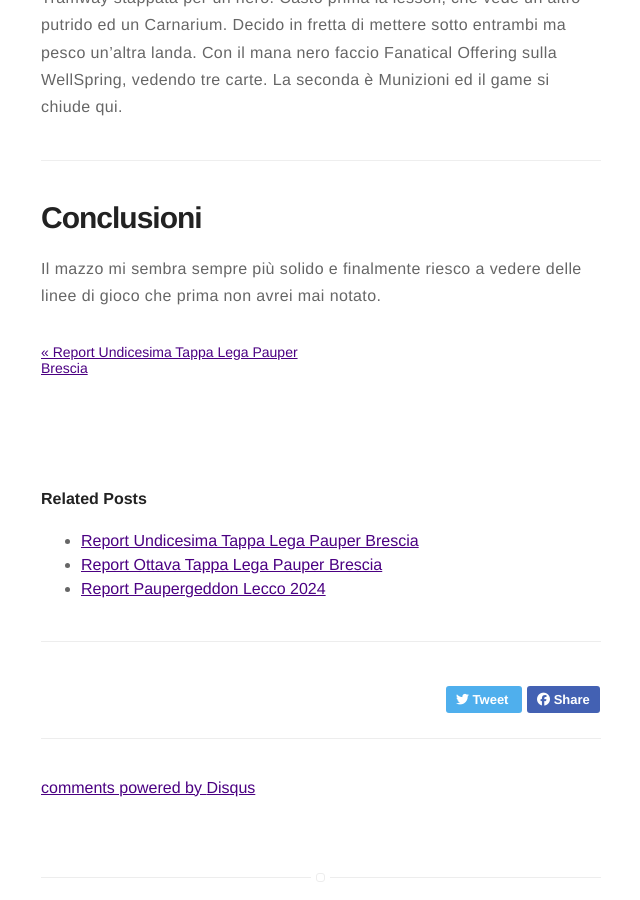
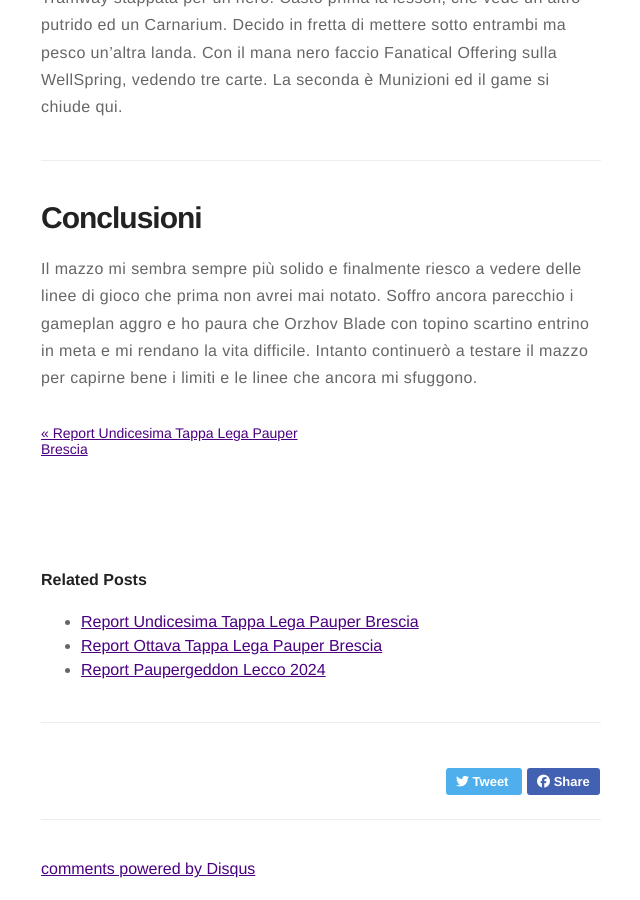
Before and after one commit to EliaTogni/EliaTogni.github.io, a Jekyll site: the page built from _posts/2024-06-07-Report_Pota_Summer_League.markdown, in a window 1280 px wide and 900 px high, scrolled down 6731 px. Shown: the whole window, without its empty margins (319-959 px from the left). Built offline with Jekyll 4.4.1, drawn with Linux system fonts in a browser that asks for light colours; nearby versions of some CDN libraries; comment, search, counter and statistics services are not loaded.

Commit message:
Report Lega Pauper Brescia 24-06-07 v6

```diff
--- a/_posts/2024-06-07-Report_Pota_Summer_League.markdown
+++ b/_posts/2024-06-07-Report_Pota_Summer_League.markdown
@@ -137,4 +137,4 @@ L'ultimo game della serata, inizio on the draw con la classica terra tappata. Ru
 
 
 # Conclusioni
-Il mazzo mi sembra sempre più solido e finalmente riesco a vedere delle linee di gioco che prima non avrei mai notato.
+Il mazzo mi sembra sempre più solido e finalmente riesco a vedere delle linee di gioco che prima non avrei mai notato. Soffro ancora parecchio i gameplan aggro e ho paura che Orzhov Blade con topino scartino entrino in meta e mi rendano la vita difficile. Intanto continuerò a testare il mazzo per capirne bene i limiti e le linee che ancora mi sfuggono.
```
